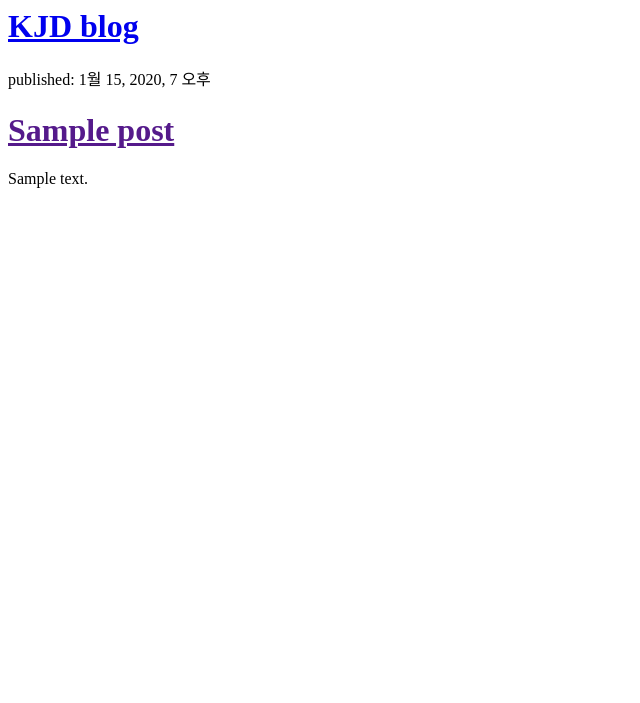
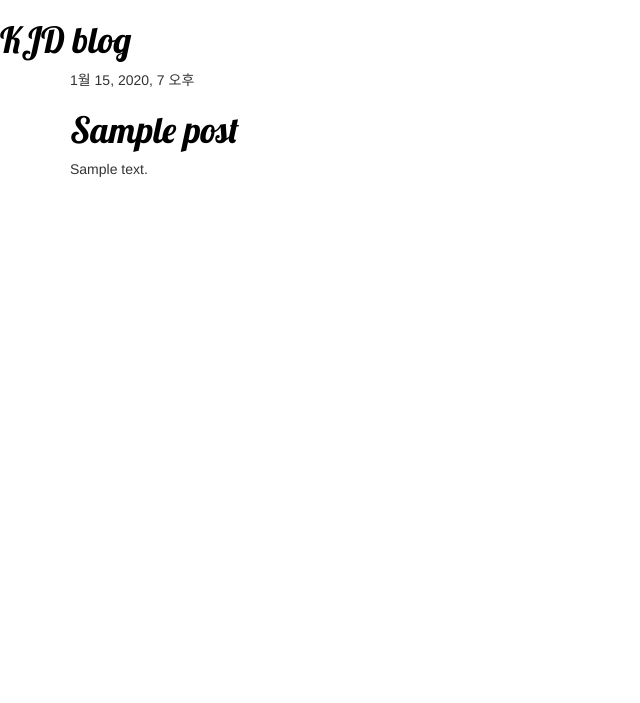
Before and after one commit to kimjdo/django, a Django app: template blog/templates/blog/post_list.html in a window 1280 px wide. Shown: the top 703 px of the page, without its empty margins (0-640 px from the left). Before the commit the page ends 188 px from the top, so only its background shows below. Run offline with Django 3.2, Linux system fonts and the light colour scheme; the template is opened without the code that fills it: values that come from a table or form of the project are taken from there, others are empty; tables that the repository leaves empty hold one stand-in row (values such as "Sample post"); some libraries are stand-ins or nearby versions.

Commit message:
Added view and tmeplate for detailed blog post as well as CSS for the site.

```diff
--- /dev/null
+++ b/blog/static/css/blog.css
@@ -0,0 +1,46 @@
+.page-header {
+    background-color: #ff9400;
+    margin-top: 0;
+    padding: 20px 20px 20px 40px;
+}
+
+.page-header h1, .page-header h1 a, .page-header h1 a:visited, .page-header h1 a:active {
+    color: #ffffff;
+    font-size: 36pt;
+    text-decoration: none;
+}
+
+.content {
+    margin-left: 4-px;
+}
+
+h1, h2, h3, h4 {
+    font-family: 'Lobster', cursive;
+}
+
+.date {
+    color: #828282;
+}
+
+.save {
+    float: 100%;
+}
+
+.post-form textarea, .post-form input {
+    width: 100%;
+}
+
+.top-menu, .top-menu:hover, .top-menu:visited {
+    color: #ffffff;
+    float: right;
+    font-size: 26pt;
+    margin-right: 2-px;
+}
+
+.post {
+    margin-bottom: 70%;
+}
+
+.post h1 a, .post h1 a:visited {
+    color: #000000;
+}
--- /dev/null
+++ b/blog/templates/blog/base.html
@@ -0,0 +1,23 @@
+{% load staticfiles %}
+<html>
+    <head  class="page-header">
+        <title>KJD blog</title>
+        <link rel="stylesheet" href="//maxcdn.bootstrapcdn.com/bootstrap/3.2.0/css/bootstrap.min.css">
+        <link rel="stylesheet" href="//maxcdn.bootstrapcdn.com/bootstrap/3.2.0/css/bootstrap-theme.min.css">
+        <link  href="//fonts.googleapis.com/css?family=Lobster&subset=latin, latin-ext" rel="stylesheet" type="text/css">
+        <link rel="stylesheet" href="{% static 'css/blog.css' %}">
+    </head>
+    <body class="post">
+        <div>
+            <h1><a href="/">KJD blog</a></h1>
+        </div>
+        <div class="content container">
+            <div class="row">
+                <div class="col-md-8">
+                    {% block content %}
+                    {% endblock %}
+                </div>
+            </div>
+        </div>
+    </body>
+</html>
--- a/blog/templates/blog/post_list.html
+++ b/blog/templates/blog/post_list.html
@@ -1,13 +1,13 @@
-<html>
-    <div>
-        <h1><a href="/">KJD blog</a></h1>
+{% extends 'blog/base.html' %}
+
+{% block content %}
+    {% for post in posts %}
+    <div class="post">
+        <div class-"date">
+              {{ post.published_date }}
+               <h1><a href="{% url 'post_detail' pk=post.pk %}">{{ post.title }}</a></h1>
+              <p>{{ post.text|linebreaksbr }}</p>
+        </div>
     </div>
-
-    {% for post in posts %}
-        <div>
-            <p>published: {{ post.published_date }}</p>
-            <h1><a href="">{{ post.title }}</a></h1>
-            <p>{{ post.text|linebreaksbr }}</p>
-        </div>
     {% endfor %}
-</html>
+{% endblock %}
--- a/blog/urls.py
+++ b/blog/urls.py
@@ -1,7 +1,7 @@
-from django.urls import path
 from django.conf.urls import url
 from . import views
 
 urlpatterns = [
-    path('', views.post_list, name='post_list'),
+    url(r'^$', views.post_list, name='post_list'),
+    url(r"^post/(?P<pk>\d+)/$", views.post_detail, name='post_detail'),
 ]
--- a/blog/views.py
+++ b/blog/views.py
@@ -1,4 +1,4 @@
-from django.shortcuts import render
+from django.shortcuts import render, get_object_or_404
 from django.utils import timezone
 from .models import Post
 
@@ -6,3 +6,7 @@ from .models import Post
 def post_list(request):
     posts = Post.objects.filter(published_date__lte=timezone.now()).order_by('published_date')
     return render(request, 'blog/post_list.html', {'posts': posts})
+
+def post_detail(request, pk):
+    post = get_object_or_404(Post, pk=pk)
+    return render(request, 'blog/post_detail.html', {'post': post})
```
Also changed, not shown: blog/templates/blog/post_detail.html (added, +13 -0 lines).
